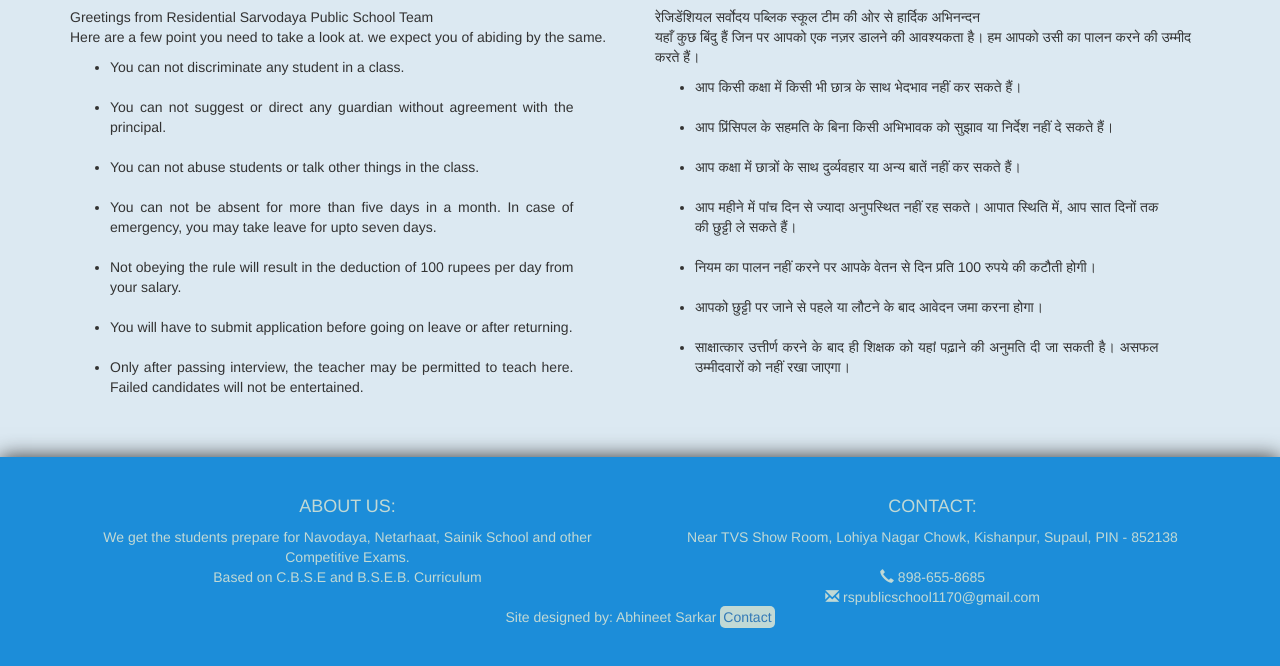
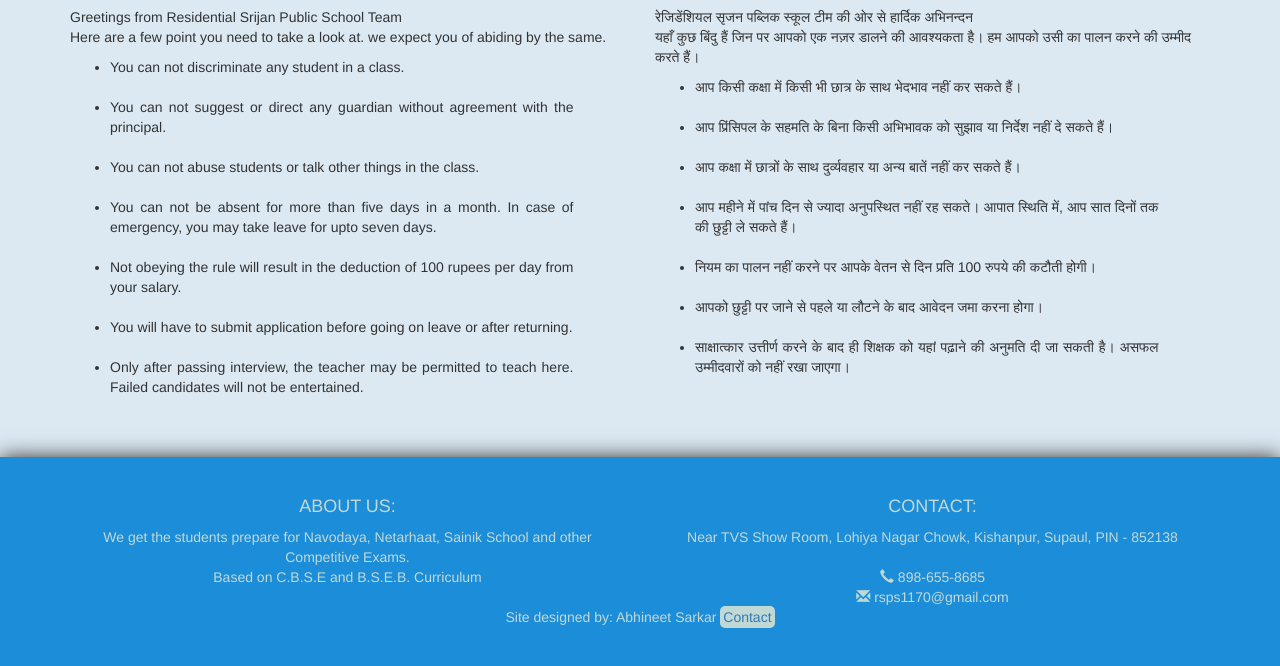
Before and after one commit to rspublicschool/rspublicschool.github.io, a plain HTML site: page notice-teachers.html in a window 1280 px wide. Shown: the part 136-802 px from the top of the page. Drawn offline with nearby package versions, Linux system fonts and the light colour scheme; a web font is replaced by a local one.

Commit message:
Update notice-teachers.html

```diff
--- a/notice-teachers.html
+++ b/notice-teachers.html
@@ -59,7 +59,7 @@
 		<div class="row">
 			<section class="col-sm-6">
 				<h2 class="sec-heading">Notice for the Teachers</h2>
-				<p>Greetings from Residential Sarvodaya Public School Team <br> Here are a few point you need to take a look at. we expect you of abiding by the same.</p>
+				<p>Greetings from Residential Srijan Public School Team <br> Here are a few point you need to take a look at. we expect you of abiding by the same.</p>
 				<ul>
 					<li>You can not discriminate any student in a class.</li><br>
 					<li>You can not suggest or direct any guardian without agreement with the principal.</li><br>
@@ -72,7 +72,7 @@
 			</section>
 			<section class="col-sm-6">
 				<h2 class="sec-heading">शिक्षकों के लिए सूचना</h2>
-				<p>रेजिडेंशियल सर्वोदय पब्लिक स्कूल टीम की ओर से हार्दिक अभिनन्दन <br>यहाँ कुछ बिंदु हैं जिन पर आपको एक नज़र डालने की आवश्यकता है। हम आपको उसी का पालन करने की उम्मीद करते हैं।</p>
+				<p>रेजिडेंशियल सृजन पब्लिक स्कूल टीम की ओर से हार्दिक अभिनन्दन <br>यहाँ कुछ बिंदु हैं जिन पर आपको एक नज़र डालने की आवश्यकता है। हम आपको उसी का पालन करने की उम्मीद करते हैं।</p>
 				<ul>
 					<li>आप किसी कक्षा में किसी भी छात्र के साथ भेदभाव नहीं कर सकते हैं।</li><br>
 					<li>आप प्रिंसिपल के सहमति के बिना किसी अभिभावक को सुझाव या निर्देश नहीं दे सकते हैं।</li><br>
@@ -104,7 +104,7 @@
 						Kishanpur, Supaul,&nbsp;PIN&nbsp;-&nbsp;852138
 					</address>
 					<a href="tel:898-655-8685"><span class="glyphicon glyphicon-earphone"></span> 898-655-8685</a><br>
-					<a href="mailto:rspublicschool170@gmail.com"><span class="glyphicon glyphicon-envelope"></span> rspublicschool1170@gmail.com</a>
+					<a href="mailto:rsps1170@gmail.com"><span class="glyphicon glyphicon-envelope"></span> rsps1170@gmail.com</a>
 					<hr width="80%" class="visible-xs">
 				</div>
 			</div>
```
